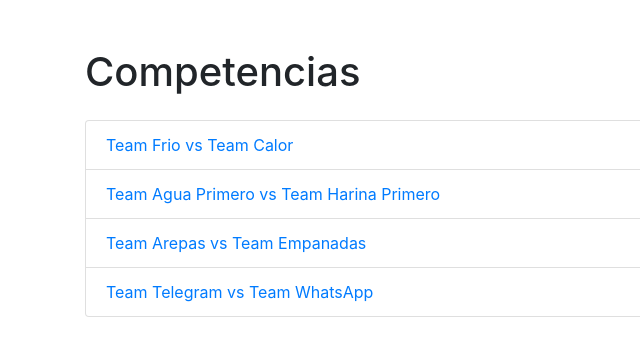
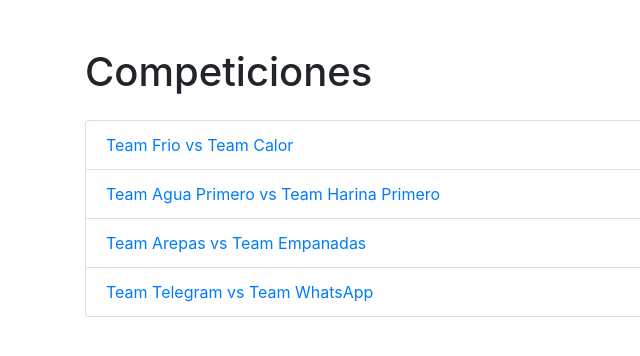
Before and after one commit to JChiquin/git-competencias-2026-2, a plain HTML site: page index.html in a window 1280 px wide. Shown: the full height of the page, 0-640 px from the left. Drawn offline with nearby package versions, Linux system fonts and the light colour scheme.

Commit message:
Se cambia el titulo a Competiciones

```diff
--- a/index.html
+++ b/index.html
@@ -8,7 +8,7 @@
 </head>
 <body>
   <div class="container mt-5">
-    <h1>Competencias</h1>
+    <h1>Competiciones</h1>
     <ul class="list-group mt-4">
       <li class="list-group-item">
         <a href="competencia1.html">Team Frio vs Team Calor</a>
```
